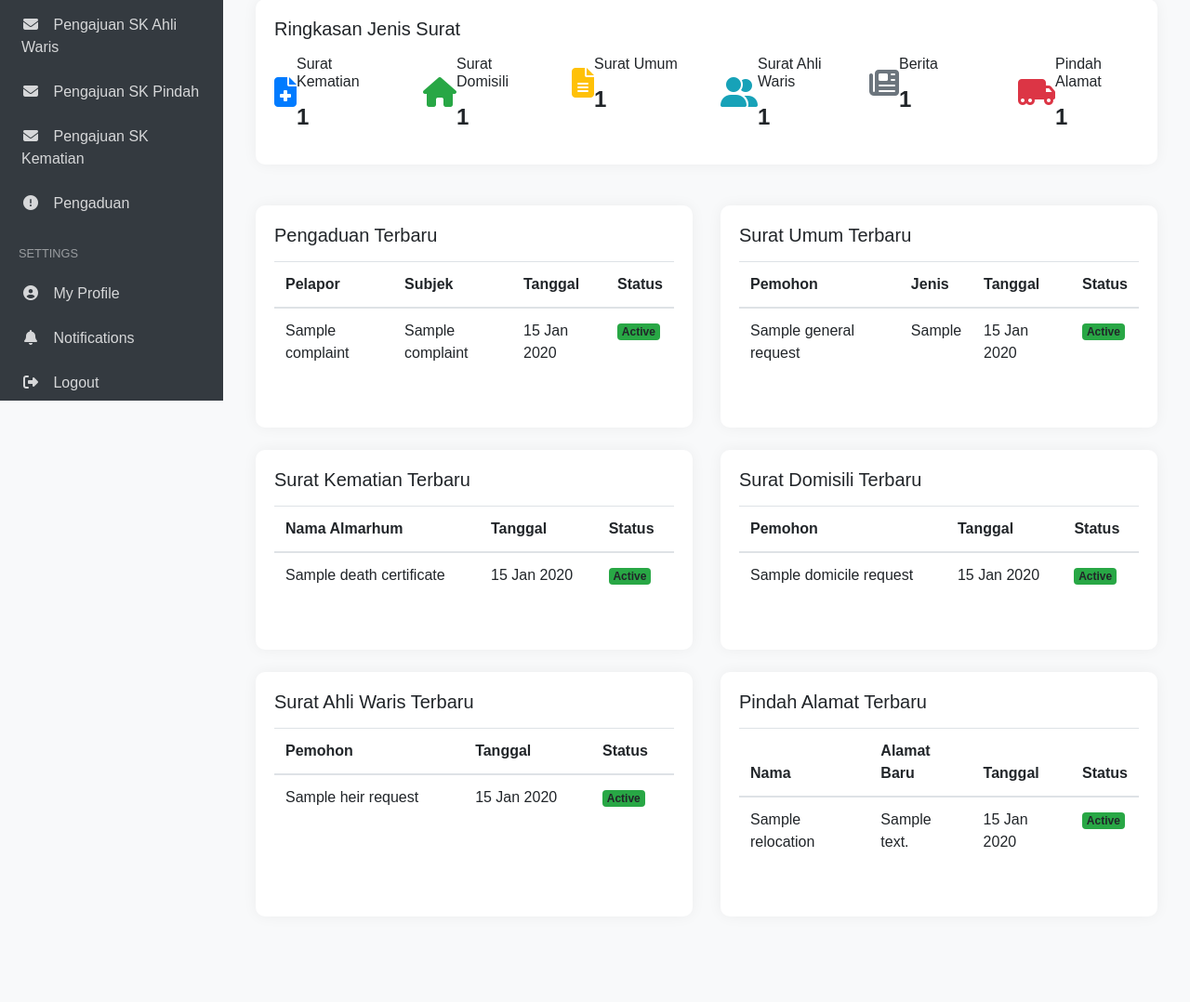
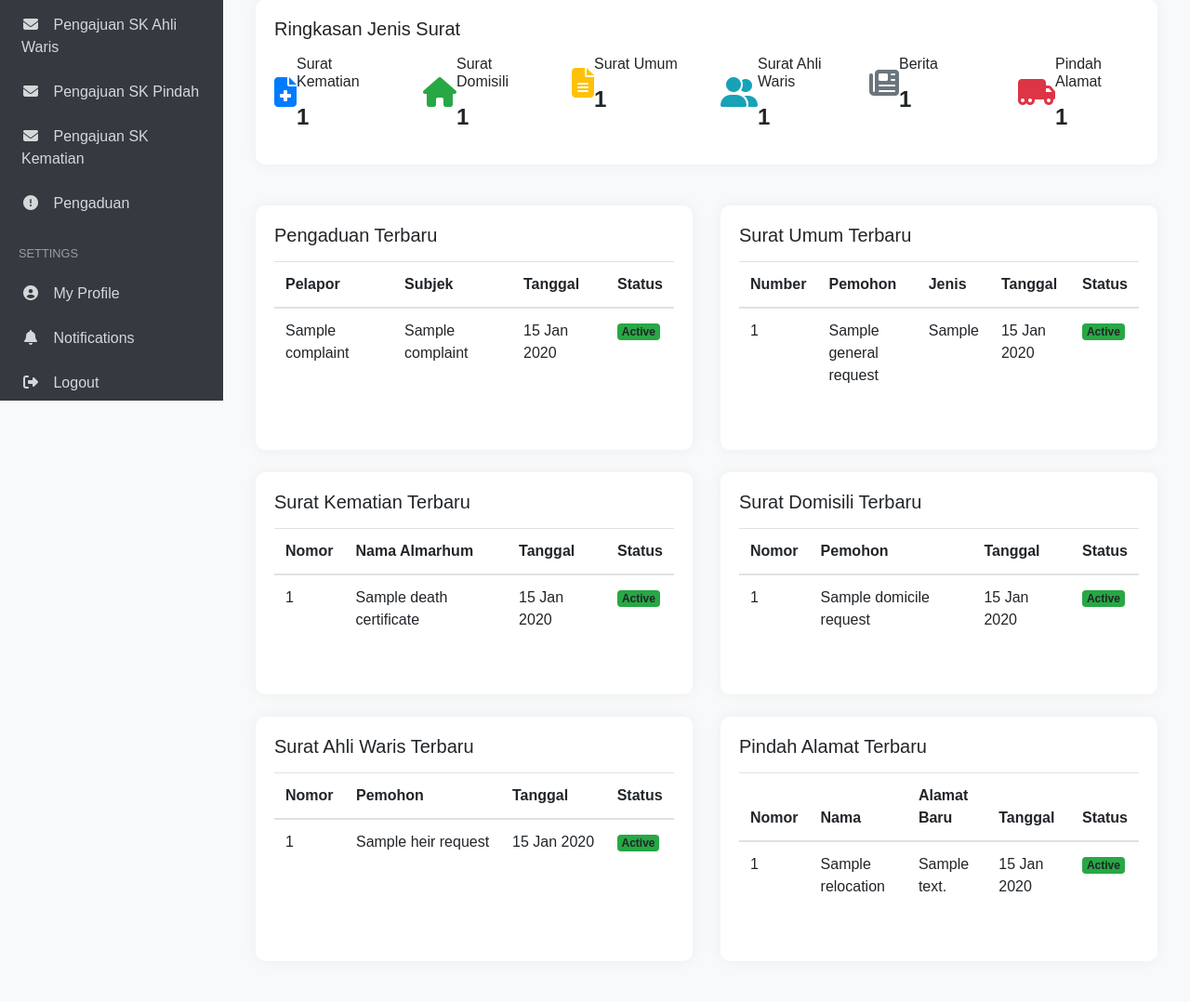
Before and after one commit to Luthfi98/desa-sukorukun, a CodeIgniter 4 app: the page made by app/Views/dashboard/admin.php in a window 1280 px wide. Shown: the part 369-1447 px from the top of the page at 93% size. Before the commit the page ends 1280 px from the top, so only its background shows below. Run offline with PHP 8.4 and a stand-in for CodeIgniter, Linux system fonts and the light colour scheme; the template is opened without the code that fills it: most values are stand-ins (such as "Sample title", 1, 10 or a date in 2020); data that the repository does not hold is empty; some libraries are stand-ins or nearby versions.

Commit message:
update dashboard list

```diff
--- a/app/Views/dashboard/admin.php
+++ b/app/Views/dashboard/admin.php
@@ -235,6 +235,7 @@
                         <table class="table table-hover">
                             <thead>
                                 <tr>
+                                    <th>Number</th>
                                     <th>Pemohon</th>
                                     <th>Jenis</th>
                                     <th>Tanggal</th>
@@ -244,6 +245,7 @@
                             <tbody>
                                 <?php foreach($recentGeneralRequests as $request): ?>
                                     <tr>
+                                        <td><?= esc($request['number']) ?></td>
                                         <td><?= esc($request['resident_name']) ?></td>
                                         <td><?= esc($request['request_type']) ?></td>
                                         <td><?= date('d M Y', strtotime($request['created_at'])) ?></td>
@@ -277,6 +279,7 @@
                         <table class="table table-hover">
                             <thead>
                                 <tr>
+                                    <th>Nomor</th>
                                     <th>Nama Almarhum</th>
                                     <th>Tanggal</th>
                                     <th>Status</th>
@@ -285,6 +288,7 @@
                             <tbody>
                                 <?php foreach($recentDeathCertificates as $cert): ?>
                                     <tr>
+                                        <td><?= esc($cert['number']) ?></td>
                                         <td><?= esc($cert['name']) ?></td>
                                         <td><?= date('d M Y', strtotime($cert['created_at'])) ?></td>
                                         <td>
@@ -314,6 +318,7 @@
                         <table class="table table-hover">
                             <thead>
                                 <tr>
+                                    <th>Nomor</th>
                                     <th>Pemohon</th>
                                     <th>Tanggal</th>
                                     <th>Status</th>
@@ -322,6 +327,7 @@
                             <tbody>
                                 <?php foreach($recentDomicileRequests as $request): ?>
                                     <tr>
+                                        <td><?= esc($request['number']) ?></td>
                                         <td><?= esc($request['resident_name']) ?></td>
                                         <td><?= date('d M Y', strtotime($request['created_at'])) ?></td>
                                         <td>
@@ -355,6 +361,7 @@
                         <table class="table table-hover">
                             <thead>
                                 <tr>
+                                    <th>Nomor</th>
                                     <th>Pemohon</th>
                                     <th>Tanggal</th>
                                     <th>Status</th>
@@ -363,6 +370,7 @@
                             <tbody>
                                 <?php foreach($recentHeirRequests as $request): ?>
                                     <tr>
+                                        <td><?= esc($request['number']) ?></td>
                                         <td><?= esc($request['resident_name']) ?></td>
                                         <td><?= date('d M Y', strtotime($request['created_at'])) ?></td>
                                         <td>
@@ -391,6 +399,7 @@
                         <table class="table table-hover">
                             <thead>
                                 <tr>
+                                    <th>Nomor</th>
                                     <th>Nama</th>
                                     <th>Alamat Baru</th>
                                     <th>Tanggal</th>
@@ -400,6 +409,7 @@
                             <tbody>
                                 <?php foreach($recentRelocations as $relocation): ?>
                                     <tr>
+                                        <td><?= esc($relocation['number']) ?></td>
                                         <td><?= esc($relocation['resident_name']) ?></td>
                                         <td><?= esc($relocation['destination_detail']) ?></td>
                                         <td><?= date('d M Y', strtotime($relocation['created_at'])) ?></td>
```
Also changed, not shown: app/Views/dashboard/resident.php (+9 -1 lines).
